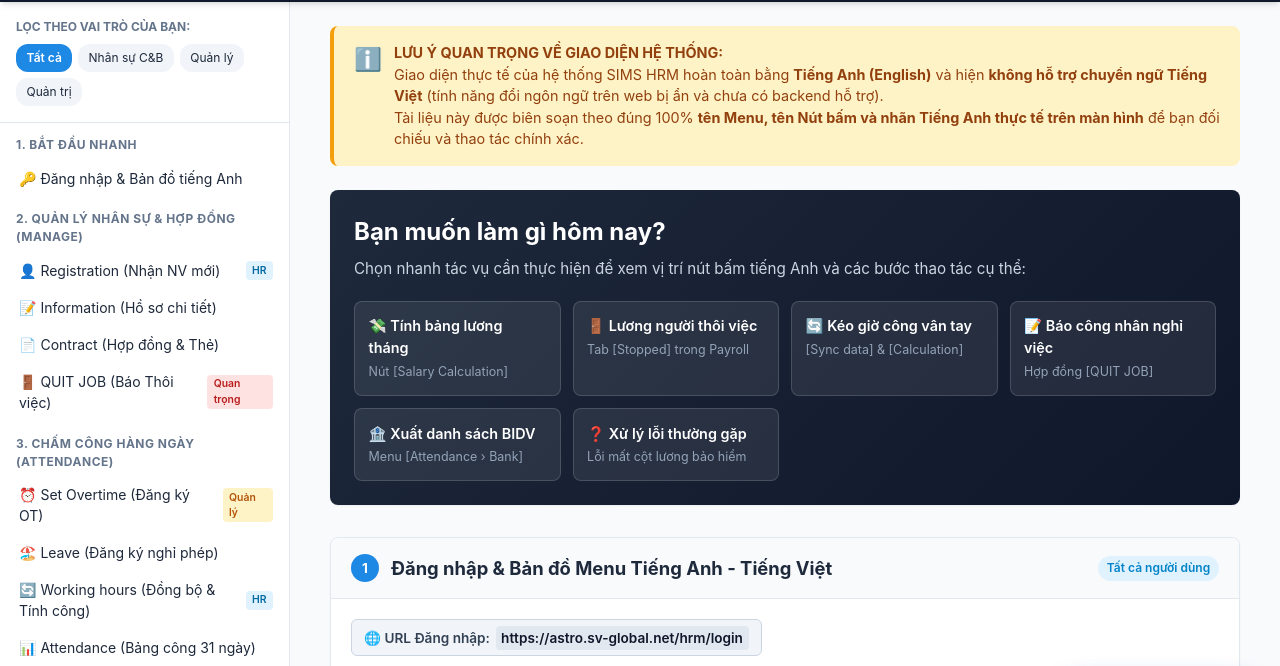
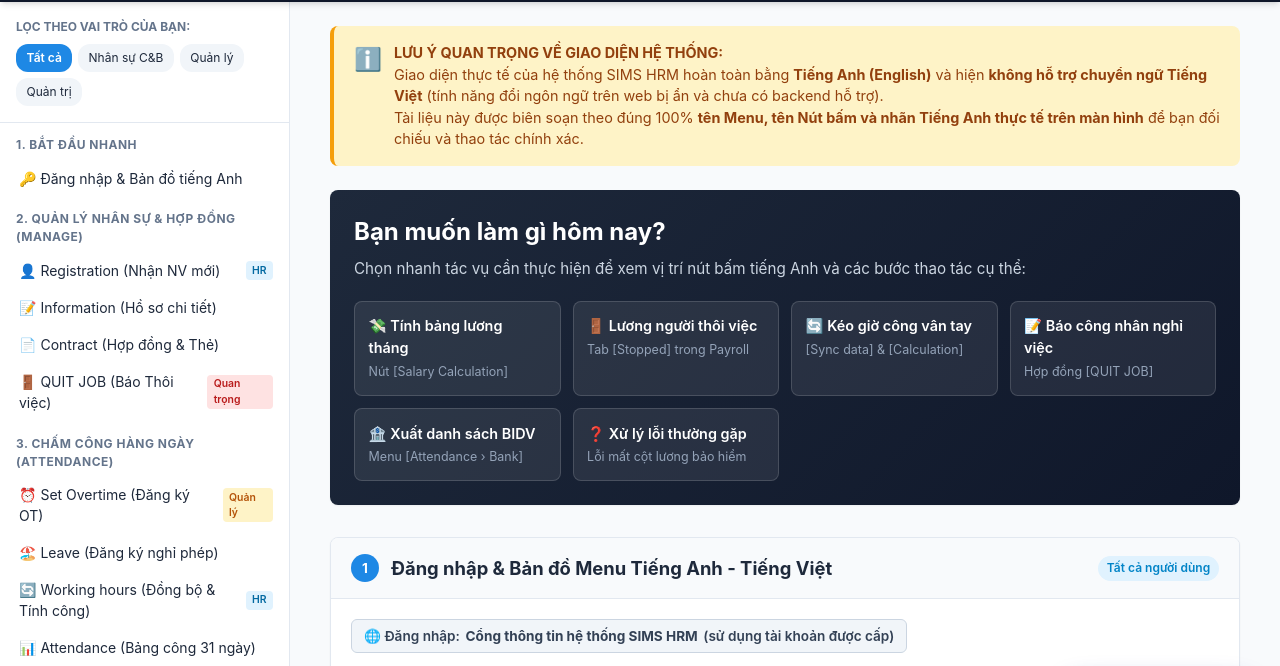
Before and after one commit to SilverTran/hrm-manual, a plain HTML site: page index.html in a window 1280 px wide. Shown: the part 56-722 px from the top of the page. Drawn offline with Linux system fonts and the light colour scheme.

Commit message:
chore: Remove internal portal URL from manual and documentation

```diff
--- a/index.html
+++ b/index.html
@@ -1061,7 +1061,7 @@
           <span class="task-badge badge-c-b">Tất cả người dùng</span>
         </div>
         <div class="task-body">
-          <div class="pathway">🌐 URL Đăng nhập: <code>https://astro.sv-global.net/hrm/login</code></div>
+          <div class="pathway">🌐 Đăng nhập: <strong>Cổng thông tin hệ thống SIMS HRM</strong> (sử dụng tài khoản được cấp)</div>
           <ul class="steps-list">
             <li class="step-item">
               <span class="step-idx">1</span>
```
Also changed, not shown: 2 other files.
